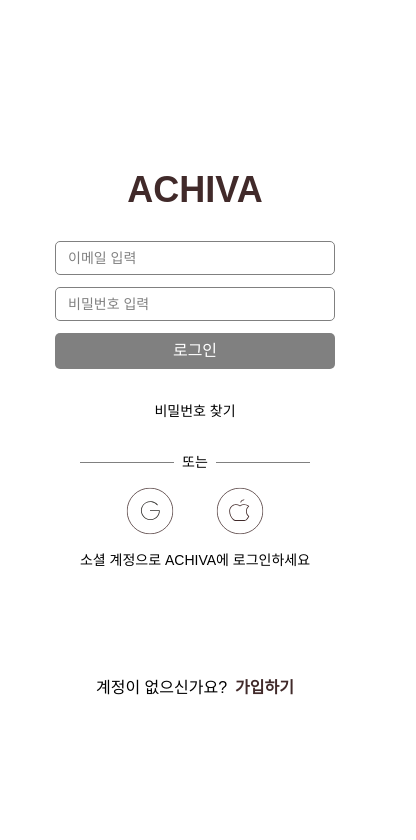
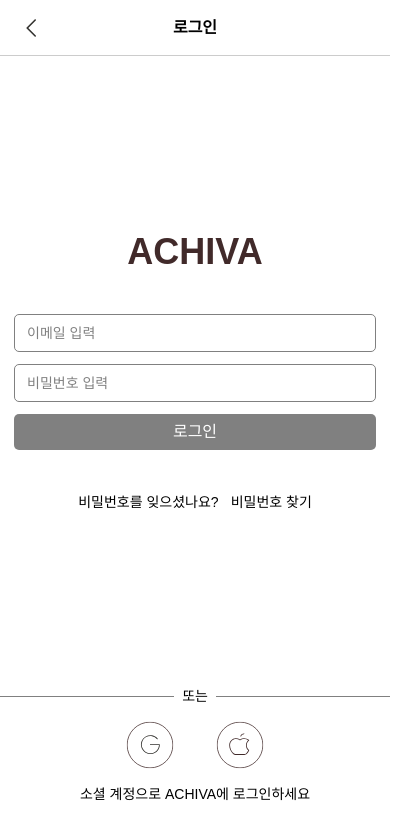
Before and after one commit to Alchernix/ACHIVA-frontend, a Next.js app: page /login in a window 390 px wide. Shown: the top 840 px of the page, 416 px wide, since content can reach past the window. Built offline with nearby package versions, Linux system fonts and the light colour scheme; a web font is replaced by a local one.

Commit message:
로그인 페이지 모바일 UI 테스트

```diff
--- a/app/(auth)/login/page.tsx
+++ b/app/(auth)/login/page.tsx
@@ -3,15 +3,23 @@
 import { AppleIcon, GoogleIcon } from "@/components/Icons";
 import Container from "@/features/auth/Container";
 import LoginForm from "@/features/auth/LoginForm";
+import MobileHeader from "@/features/auth/MobileHeader";
 
 export default function Page() {
   return (
     <div className="flex flex-col gap-3">
+      <MobileHeader>로그인</MobileHeader> {/* 모바일에서만 보임 */}
       <Container classes="h-130">
         <TextLogo />
         <LoginForm />
-        <Span>비밀번호 찾기</Span>
-        <div className="flex flex-col gap-2">
+        <div className="hidden sm:block">
+          <Span>비밀번호 찾기</Span>
+        </div>
+        <div className="flex gap-3 mb-25 sm:hidden">
+          <Span>비밀번호를 잊으셨나요?</Span>
+          <span className="text-sm font-medium">비밀번호 찾기</span>
+        </div>
+        <div className="flex flex-col gap-2 w-full sm:w-auto absolute bottom-10 sm:static">
           <div className="flex items-center gap-2">
             <hr className="flex-1 border-theme-gray" />
             <Span>또는</Span>
@@ -28,7 +36,7 @@
           <Span>소셜 계정으로 ACHIVA에 로그인하세요</Span>
         </div>
       </Container>
-      <Container classes="h-23">
+      <Container classes="h-23 hidden sm:flex">
         <p className="text-center flex gap-2">
           <span className="font-light text-center text-black">
             계정이 없으신가요?
@@ -43,5 +51,9 @@
 }
 
 function Span({ children }: { children: React.ReactNode }) {
-  return <span className="font-light text-sm text-black">{children}</span>;
+  return (
+    <span className="text-center font-light text-sm text-black">
+      {children}
+    </span>
+  );
 }
--- a/components/Icons.tsx
+++ b/components/Icons.tsx
@@ -37,3 +37,20 @@
     </svg>
   );
 }
+
+export function BackIcon() {
+  return (
+    <svg
+      width="32"
+      height="32"
+      viewBox="0 0 32 32"
+      fill="none"
+      xmlns="http://www.w3.org/2000/svg"
+    >
+      <path
+        d="M20.7075 25.2926C20.8004 25.3855 20.8741 25.4958 20.9244 25.6172C20.9747 25.7386 21.0006 25.8687 21.0006 26.0001C21.0006 26.1315 20.9747 26.2616 20.9244 26.383C20.8741 26.5044 20.8004 26.6147 20.7075 26.7076C20.6146 26.8005 20.5043 26.8742 20.3829 26.9245C20.2615 26.9747 20.1314 27.0006 20 27.0006C19.8686 27.0006 19.7385 26.9747 19.6171 26.9245C19.4957 26.8742 19.3854 26.8005 19.2925 26.7076L9.29249 16.7076C9.19952 16.6147 9.12576 16.5044 9.07543 16.383C9.02511 16.2616 8.99921 16.1315 8.99921 16.0001C8.99921 15.8687 9.02511 15.7385 9.07543 15.6171C9.12576 15.4957 9.19952 15.3854 9.29249 15.2926L19.2925 5.29257C19.4801 5.10493 19.7346 4.99951 20 4.99951C20.2654 4.99951 20.5199 5.10493 20.7075 5.29257C20.8951 5.48021 21.0006 5.7347 21.0006 6.00007C21.0006 6.26543 20.8951 6.51993 20.7075 6.70757L11.4137 16.0001L20.7075 25.2926Z"
+        fill="#343330"
+      />
+    </svg>
+  );
+}
--- a/features/auth/Container.tsx
+++ b/features/auth/Container.tsx
@@ -5,7 +5,7 @@
 export default function Container({ classes, children }: Props) {
   return (
     <div
-      className={`w-90 ${classes} rounded-[15px] sm:border sm:border-theme px-10 py-7 flex flex-col items-center justify-evenly`}
+      className={`w-full sm:w-90 ${classes} rounded-[15px] sm:border sm:border-theme px-10 py-7 flex flex-col items-center justify-evenly`}
     >
       {children}
     </div>
--- a/features/auth/LoginForm.tsx
+++ b/features/auth/LoginForm.tsx
@@ -44,6 +44,7 @@
         placeholder="이메일 입력"
         type="email"
         value={enteredValues.email}
+        name="email"
         onChange={(e: React.ChangeEvent<HTMLInputElement>) => {
           setIsEditing(true);
           setEnteredValues((prev) => ({ ...prev, email: e.target.value }));
@@ -52,11 +53,13 @@
           setIsEditing(false);
           handleBlur("email");
         }}
+        required
         error={!isEditing ? errors.email : ""}
       />
       <Input
         placeholder="비밀번호 입력"
         type="password"
+        name="password"
         value={enteredValues.password}
         onChange={(e: React.ChangeEvent<HTMLInputElement>) => {
           setIsEditing(true);
@@ -66,6 +69,7 @@
           setIsEditing(false);
           handleBlur("password");
         }}
+        required
         error={!isEditing ? errors.password : ""}
       />
       <button
@@ -88,7 +92,7 @@
       <input
         className={`text-sm w-full border ${
           error ? "border-theme-red" : "border-theme-gray"
-        } rounded-[5px] px-3 py-1.5 placeholder:text-theme-gray placeholder:font-light`}
+        } rounded-[5px] px-3 py-2 placeholder:text-theme-gray placeholder:font-light`}
         {...props}
       />
       <p className="mt-0.5 text-theme-red text-xs font-light">{error}</p>
--- /dev/null
+++ b/features/auth/MobileHeader.tsx
@@ -0,0 +1,25 @@
+"use client";
+// 모바일용 헤더 - 모바일에서만 보임
+
+import { useRouter } from "next/navigation";
+import { BackIcon } from "@/components/Icons";
+
+export default function MobileHeader({
+  children,
+}: {
+  children: React.ReactNode;
+}) {
+  const router = useRouter();
+
+  return (
+    <div className="w-screen h-14 absolute top-0 left-0 flex items-center justify-center border-b border-b-[#cccccc] sm:hidden">
+      <div
+        className="absolute top left-4 scale-80 hover:cursor-pointer"
+        onClick={router.back}
+      >
+        <BackIcon />
+      </div>
+      <p className="font-semibold">{children}</p>
+    </div>
+  );
+}
```
